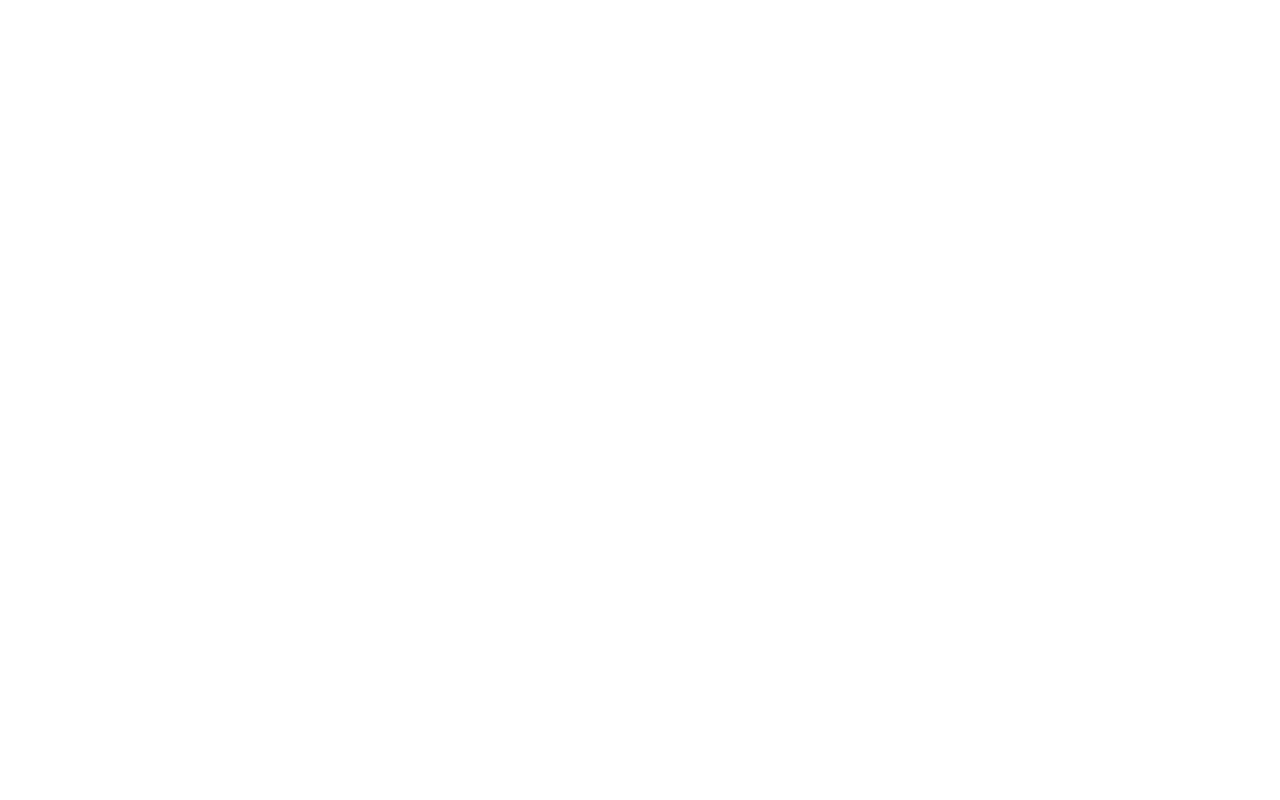
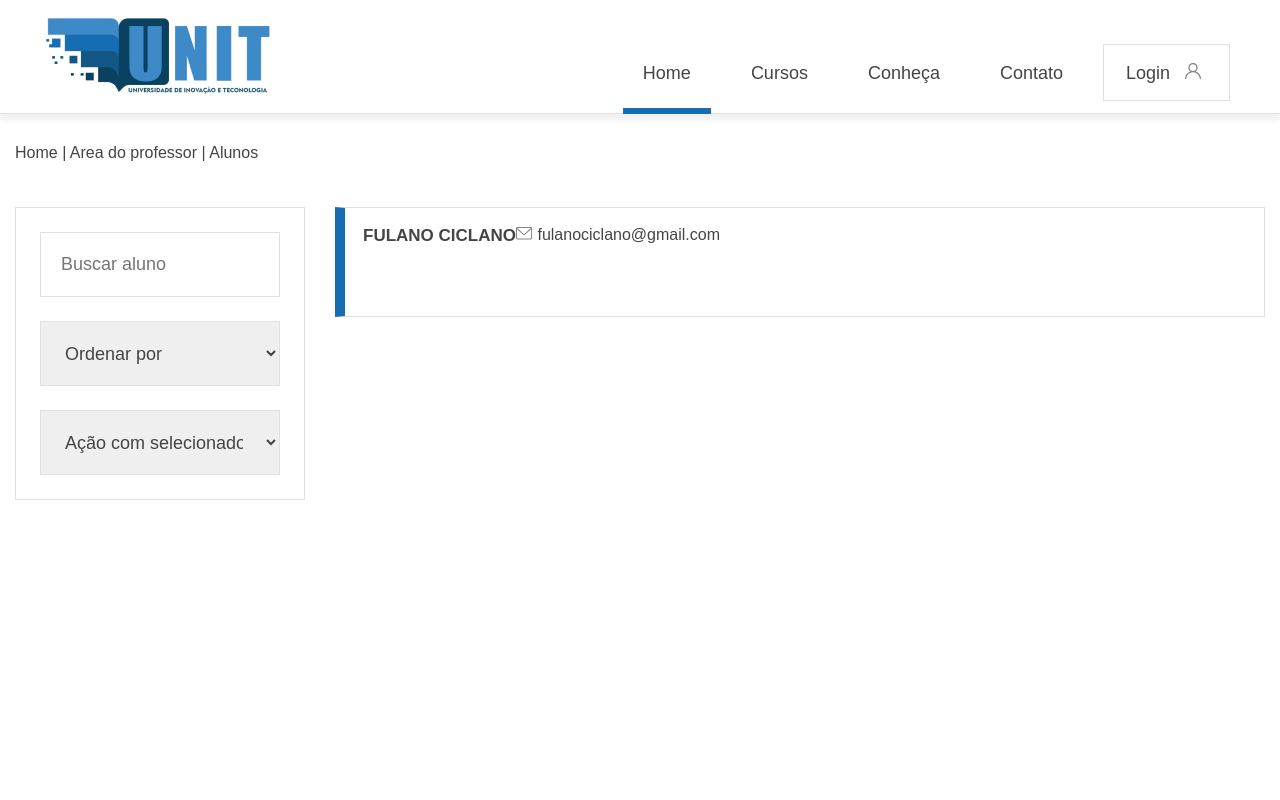
Before and after one commit to Wilsao/UNIT, a plain HTML site: page alunos.html in a window 1280 px wide. Shown: the top 800 px of the page. Drawn offline with Linux system fonts and the light colour scheme.

Commit message:
iniciado listagem de alunos

```diff
--- a/alunos.html
+++ b/alunos.html
@@ -0,0 +1,127 @@
+<!DOCTYPE html>
+
+<head>
+  <meta charset="UTF-8">
+  <meta http-equiv="X-UA-Compatible" content="IE=edge">
+  <meta name="viewport" content="width=device-width, initial-scale=1.0,maximum-scale=1.0">
+  <meta name="viewport" content="width=device-width, initial-scale=1, maximum-scale=1, user-scalable=no">
+  <meta name="theme-color" content="#166DB2" />
+  <link rel="stylesheet" href="./assets/css/header-footer.css" />
+  <link rel="stylesheet" href="./assets/css/style.css" />
+  <link rel="stylesheet" href="./assets/css/base.css" />
+  <title>UNIT</title>
+</head>
+<header>
+  <div class="container justify-content-between">
+    <a href="index.html">
+      <img src="./assets/images/logo-unit.jpg" alt="Logo UNIT">
+    </a>
+    <div class="mobile-menu">
+      <span class="top"></span>
+      <span class="mid"></span>
+      <span class="bottom"></span>
+      <nav>
+        <ul>
+          <li>
+            <a class="active" href="#">
+              Home
+            </a>
+          </li>
+          <li>
+            <a href="#">
+              Cursos
+            </a>
+          </li>
+          <li>
+            <a href="#">
+              Conheça
+            </a>
+          </li>
+          <li>
+            <a href="#">
+              Contato
+            </a>
+          </li>
+          <li>
+            <a class="login" href="#">
+              <span>
+                Login
+              </span>
+              <svg width="16" height="16" viewBox="0 0 16 16" fill="none" xmlns="http://www.w3.org/2000/svg">
+                <path
+                  d="M13.6569 10.3431C12.7856 9.47188 11.7484 8.82687 10.6169 8.43625C11.8287 7.60156 12.625 6.20469 12.625 4.625C12.625 2.07469 10.5503 0 8 0C5.44969 0 3.375 2.07469 3.375 4.625C3.375 6.20469 4.17125 7.60156 5.38312 8.43625C4.25156 8.82656 3.21438 9.47188 2.34313 10.3431C0.832188 11.8541 0 13.8631 0 16H1.25C1.25 12.2781 4.27812 9.25 8 9.25C11.7219 9.25 14.75 12.2781 14.75 16H16C16 13.8631 15.1678 11.8541 13.6569 10.3431ZM4.625 4.625C4.625 2.76406 6.13906 1.25 8 1.25C9.86094 1.25 11.375 2.76406 11.375 4.625C11.375 6.48594 9.86094 8 8 8C6.13906 8 4.625 6.48594 4.625 4.625Z"
+                  fill="#868686" />
+              </svg>
+            </a>
+          </li>
+        </ul>
+      </nav>
+    </div>
+  </div>
+</header>
+
+<body>
+  <div class="container">
+    <div class="breadcrumbs">
+      <a href="index.html">Home</a> | <a href="">Area do professor</a> | <a href="">Alunos</a>
+    </div>
+    <div class="row">
+      <div class="col-3">
+        <div class="menu-fixo-alunos">
+          <form action="">
+            <input class="mb-3" type="text" placeholder="Buscar aluno">
+            <select class="mb-3" name="" id="">
+              <option selected hidden value="">Ordenar por</option>
+              <option value="">Nome A/Z</option>
+              <option value="">Nome Z/A</option>
+              <option value="">E-mail A/Z</option>
+              <option value="">E-mail Z/A</option>
+            </select>
+            <select name="" id="">
+              <option selected hidden value="">Ação com selecionados</option>
+              <option value="">Nome A/Z</option>
+              <option value="">Nome Z/A</option>
+              <option value="">E-mail A/Z</option>
+              <option value="">E-mail Z/A</option>
+            </select>
+          </form>
+        </div>
+      </div>
+      <div class="listagem-alunos col-9">
+        <div class="caixa">
+          <div class="d-flex">
+            <div class="nome font17">
+              Fulano Ciclano
+            </div>
+            <div class="email">
+              <svg width="17" height="13" viewBox="0 0 17 13" fill="none" xmlns="http://www.w3.org/2000/svg">
+                <path
+                  d="M14.6026 0H1.51061C0.675579 0 0 0.702073 0 1.56985V10.989C0 11.8568 0.675579 12.5588 1.51061 12.5588H14.6026C15.4376 12.5588 16.1132 11.8568 16.1132 10.989V1.56985C16.1132 0.702073 15.4376 0 14.6026 0ZM14.6026 1.04657C14.6697 1.04657 14.7369 1.05965 14.7956 1.08582L8.05659 7.15591L1.31759 1.08582C1.37633 1.05965 1.44347 1.04657 1.51061 1.04657H14.6026ZM14.6026 11.5123H1.51061C1.23367 11.5123 1.00707 11.2768 1.00707 10.989V2.19343L7.7251 8.24609C7.82161 8.3333 7.9391 8.37255 8.05659 8.37255C8.17409 8.37255 8.29158 8.32894 8.38809 8.24609L15.1061 2.19343V10.989C15.1061 11.2768 14.8795 11.5123 14.6026 11.5123Z"
+                  fill="#868686" />
+              </svg>
+              <span class="font16">
+                fulanociclano@gmail.com
+              </span>
+            </div>
+          </div>
+        </div>
+      </div>
+    </div>
+    <br><br><br><br><br><br><br><br><br><br><br><br><br><br><br><br><br><br><br><br><br><br><br><br><br><br><br><br><br><br><br><br><br><br><br><br><br><br><br><br><br><br><br><br><br><br><br><br><br><br>
+  </div>
+</body>
+<footer class="d-flex justify-content-center align-items-center">
+  <div class="text-center d-flex justify-content-center">
+    <a class="mail" href="mailto:contato@unit.com.br">
+      <svg width="24" height="19" viewBox="0 0 24 19" fill="none" xmlns="http://www.w3.org/2000/svg">
+        <rect x="0.5" y="0.5" width="23" height="17.4" rx="2.5" stroke="#868686" />
+        <path d="M3.19995 4.7998L12 9.5998L20.8 4.7998" stroke="#868686" />
+      </svg>
+    </a>
+    <span>
+      contato@unit.com.br | <a href="">Contato</a> | <a href="">Política de privacidade</a>
+    </span>
+  </div>
+</footer>
+
+</html>
--- a/assets/css/style.css
+++ b/assets/css/style.css
@@ -29,3 +29,24 @@ body{
   margin: 0 auto;
   position: relative;
 }
+.breadcrumbs{
+  padding: 30px 15px;
+}
+.breadcrumbs a:hover{
+  text-decoration: underline;
+}
+
+.menu-fixo-alunos{
+  padding: 24px;
+  border: solid 1px #E0E0E0;
+}
+.caixa {
+  min-height: 110px;
+  border: solid 1px #E0E0E0;
+  border-left: solid 10px #166DB2;
+  padding: 18px;
+}
+.caixa .nome{
+  text-transform: uppercase;
+  font-weight: bold;
+}
```
Also changed, not shown: index.html (+3 -3 lines).
